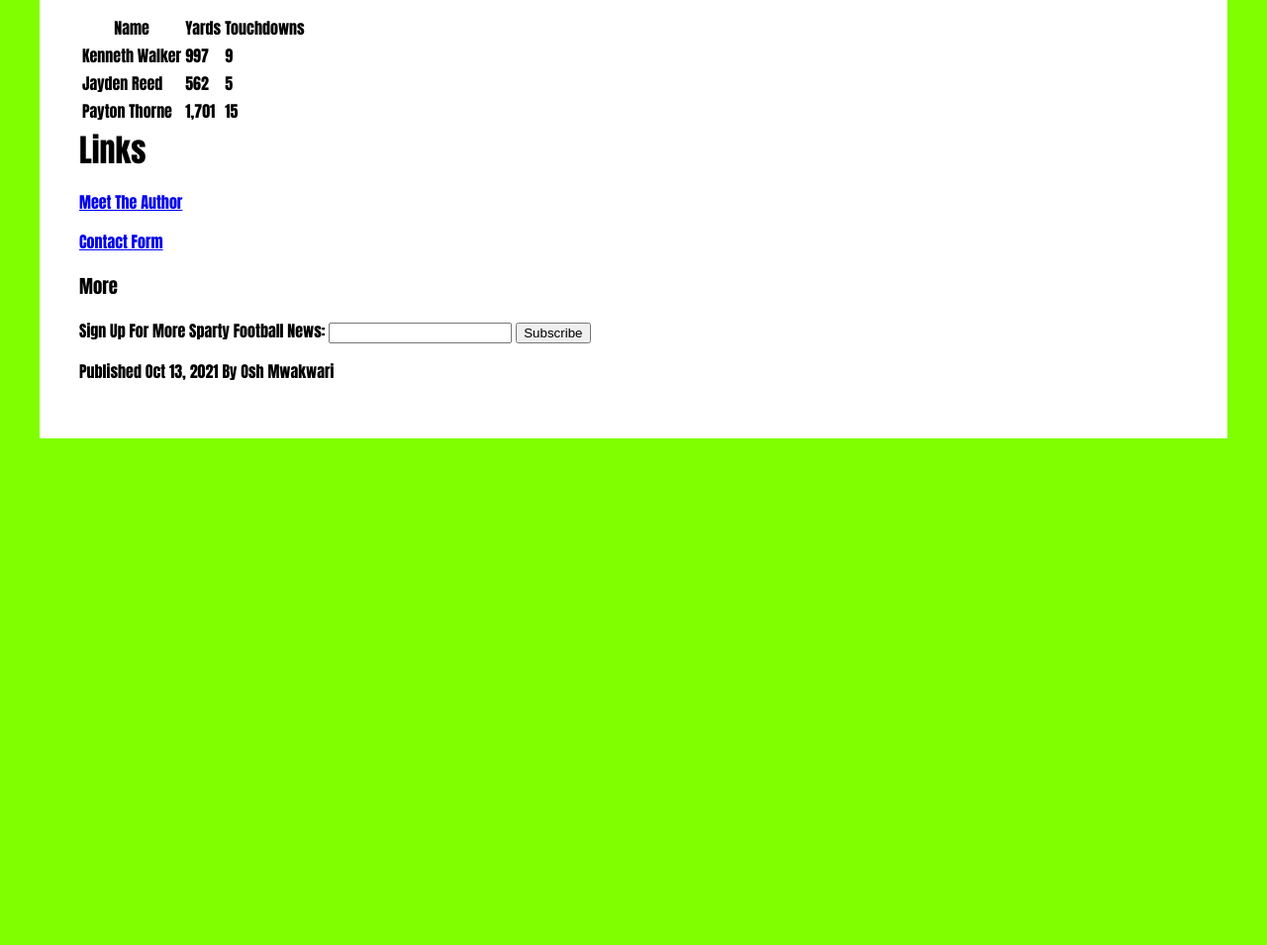
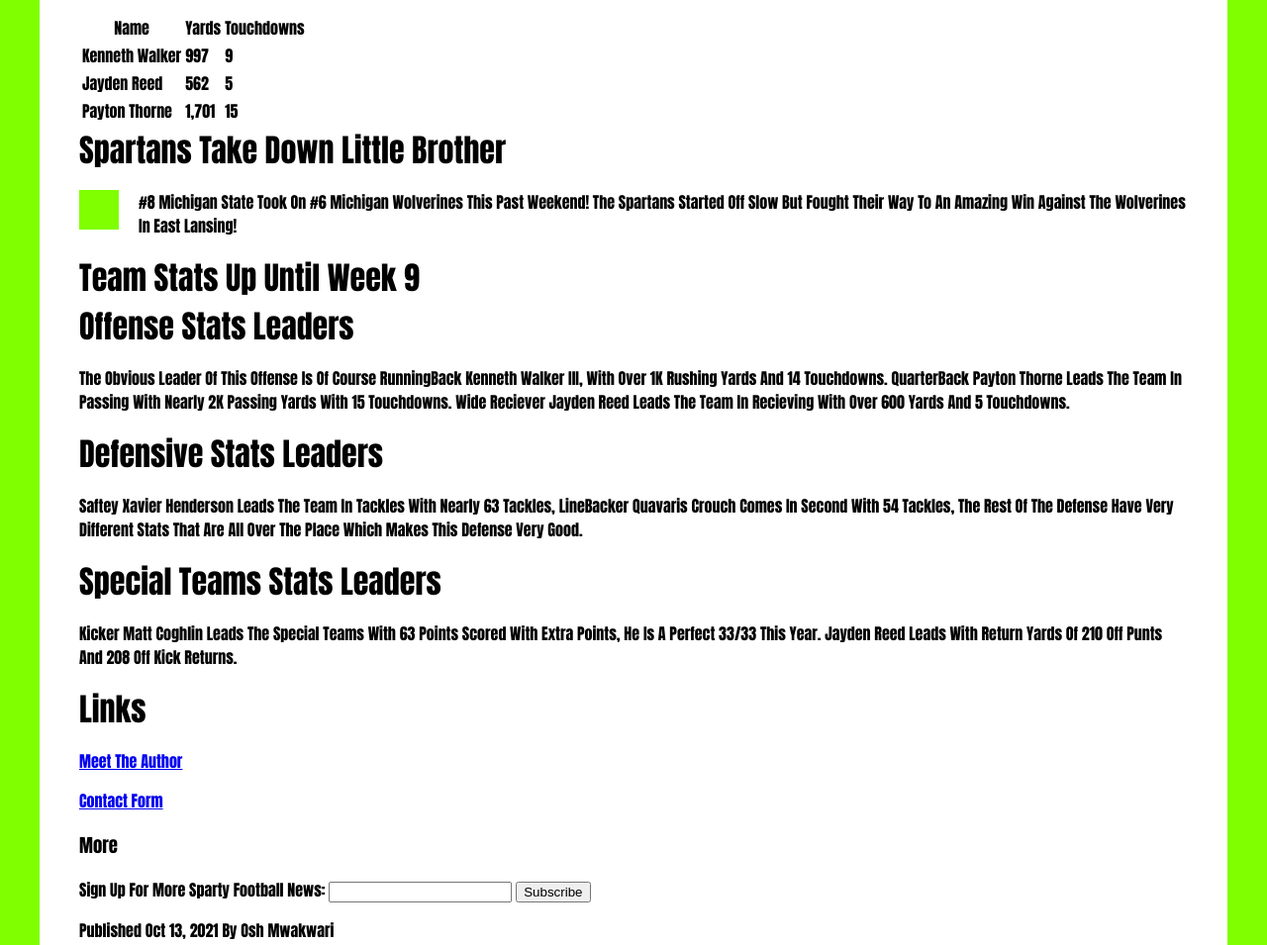
Before and after one commit to xkingosh/mi349_blog, a plain HTML site: page index.html in a window 1280 px wide. Shown: the part 1321-2276 px from the top of the page at 99% size. Before the commit the page ends 1804 px from the top, so only its background shows below. Drawn offline with Linux system fonts and the light colour scheme.

Commit message:
first commit

```diff
--- a/index.html
+++ b/index.html
@@ -49,6 +49,32 @@
         <td>15</td>
     </tr>
 </table>
+<section>
+    <article class="featured">
+        <h2>Spartans Take Down Little Brother</h2>
+        <p><div class="img-container"></div>#8 Michigan State Took On #6 Michigan Wolverines This Past Weekend! The Spartans Started Off Slow But Fought Their Way To An Amazing Win Against The Wolverines In East Lansing!
+        </p>
+    </article>
+</section>
+
+<header>
+    <h2>Team Stats Up Until Week 9</h2>
+</header>
+<section>
+<section id = "stats">
+<article>
+    <h2>Offense Stats Leaders</h2>
+    <p>The Obvious Leader Of This Offense Is Of Course RunningBack Kenneth Walker III, With Over 1K Rushing Yards And 14 Touchdowns. QuarterBack Payton Thorne Leads The Team In Passing With Nearly 2K Passing Yards With 15 Touchdowns. Wide Reciever Jayden Reed Leads The Team In Recieving With Over 600 Yards And 5 Touchdowns. </p>
+</article>
+<article>
+    <h2>Defensive Stats Leaders</h2>
+    <p>Saftey Xavier Henderson Leads The Team In Tackles With Nearly 63 Tackles, LineBacker Quavaris Crouch Comes In Second With 54 Tackles, The Rest Of The Defense Have Very Different Stats That Are All Over The Place Which Makes This Defense Very Good. </p>
+</article>
+<article>
+    <h2>Special Teams Stats Leaders</h2>
+    <p>Kicker Matt Coghlin Leads The Special Teams With 63 Points Scored With Extra Points, He Is A Perfect 33/33 This Year. Jayden Reed Leads With Return Yards Of 210 Off Punts And 208 Off Kick Returns. </p>
+</article>
+</section>
 <h2>Links</h2>
     <nav>
         <p><a href="about.html">Meet The Author</a></p>
--- a/style.css
+++ b/style.css
@@ -25,3 +25,15 @@ h2 {
 .blog-post {
 border-bottom: 1px dotted #ccc;
 }
+.img-container {
+    background:chartreuse;
+    height: 40px;
+    width: 40px;
+    float: left;
+    margin-right: 20px;
+
+}
+.blog-stats {
+    display: flex;
+    background: #ccc;
+}
```
Also changed, not shown: stats.html (added, +32 -0 lines).
